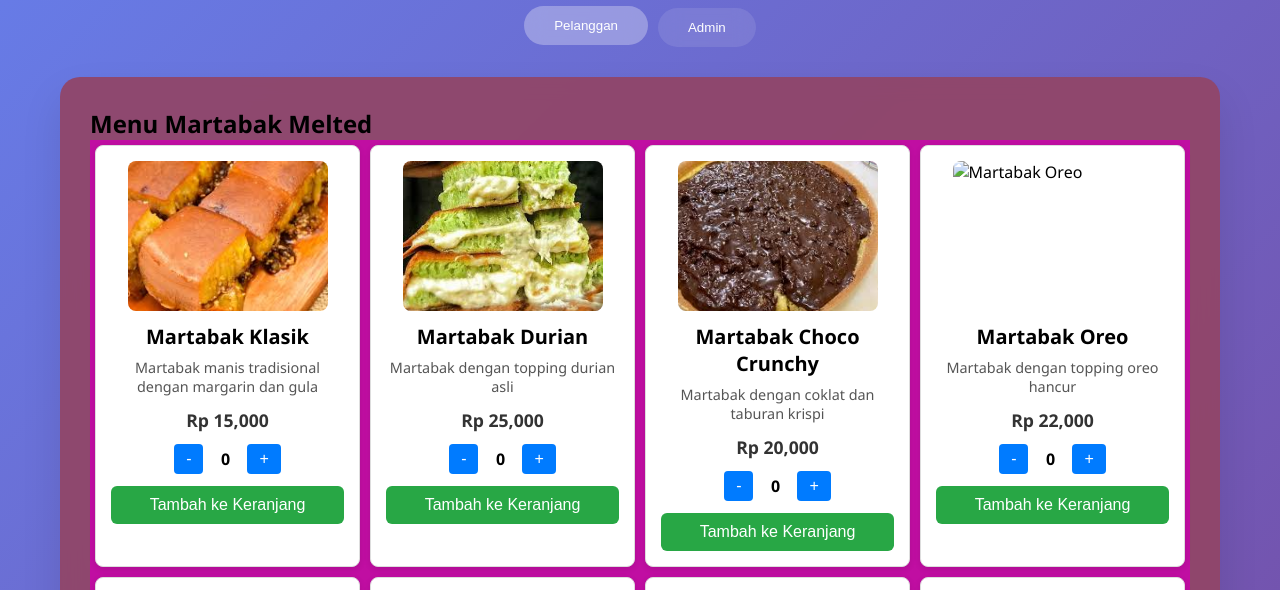
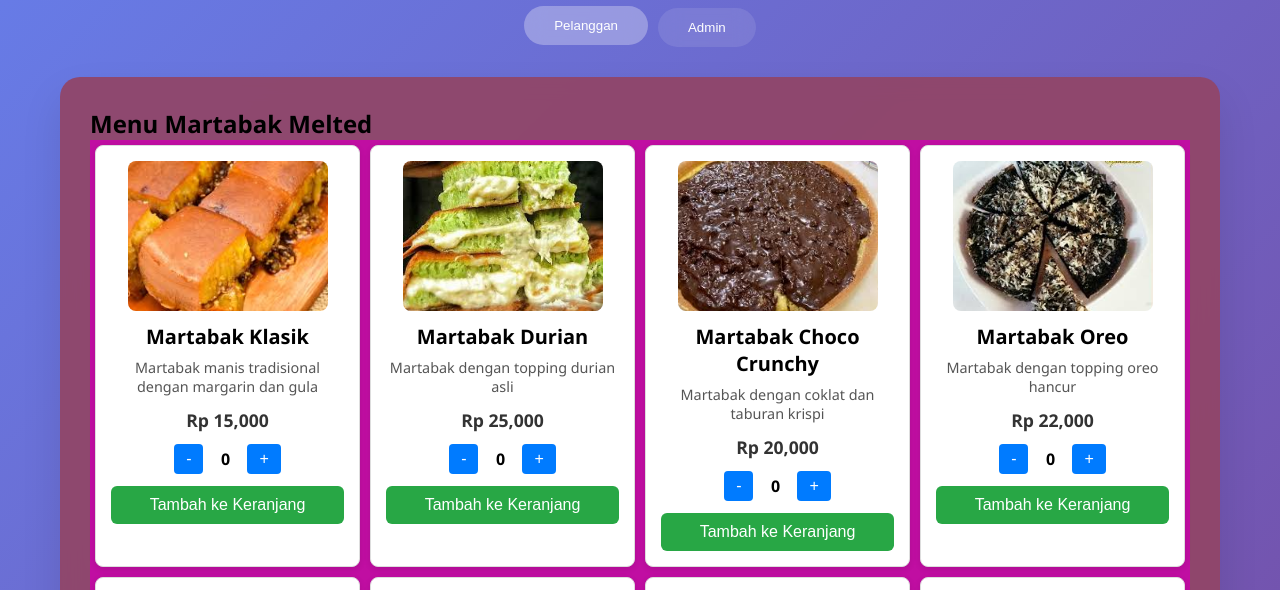
Before and after one commit to jony-hue/martabak-store, a plain HTML site: page index.html in a window 1280 px wide. Shown: the part 134-724 px from the top of the page. Drawn offline with Linux system fonts and the light colour scheme.

Commit message:
Update index.html

```diff
--- a/index.html
+++ b/index.html
@@ -487,7 +487,7 @@
   {id: 1, name: 'Martabak Klasik', price: 15000, description: 'Martabak manis tradisional dengan margarin dan gula', image: 'klasik.jpg'},
   {id: 2, name: 'Martabak Durian', price: 25000, description: 'Martabak dengan topping durian asli', image: 'durian.jpg'},
   {id: 3, name: 'Martabak Choco Crunchy', price: 20000, description: 'Martabak dengan coklat dan taburan krispi', image: 'martabak_choco.jpg'},
-  {id: 4, name: 'Martabak Oreo', price: 22000, description: 'Martabak dengan topping oreo hancur', image: 'images/martabak_oreo.jpg'},
+  {id: 4, name: 'Martabak Oreo', price: 22000, description: 'Martabak dengan topping oreo hancur', image: 'martabak_oreo.jpg'},
   {id: 5, name: 'Martabak Milo', price: 20000, description: 'Martabak dengan bubuk milo dan susu kental manis', image: 'martabak_milo.jpg'},
   {id: 6, name: 'Martabak Nutella', price: 35000, description: 'Martabak premium dengan nutella asli', image: 'martabak_nutella.jpg'},
   {id: 7, name: 'Martabak Brownies', price: 25000, description: 'Martabak dengan rasa coklat brownies', image: 'martabak_brownies.jpg'},
```
